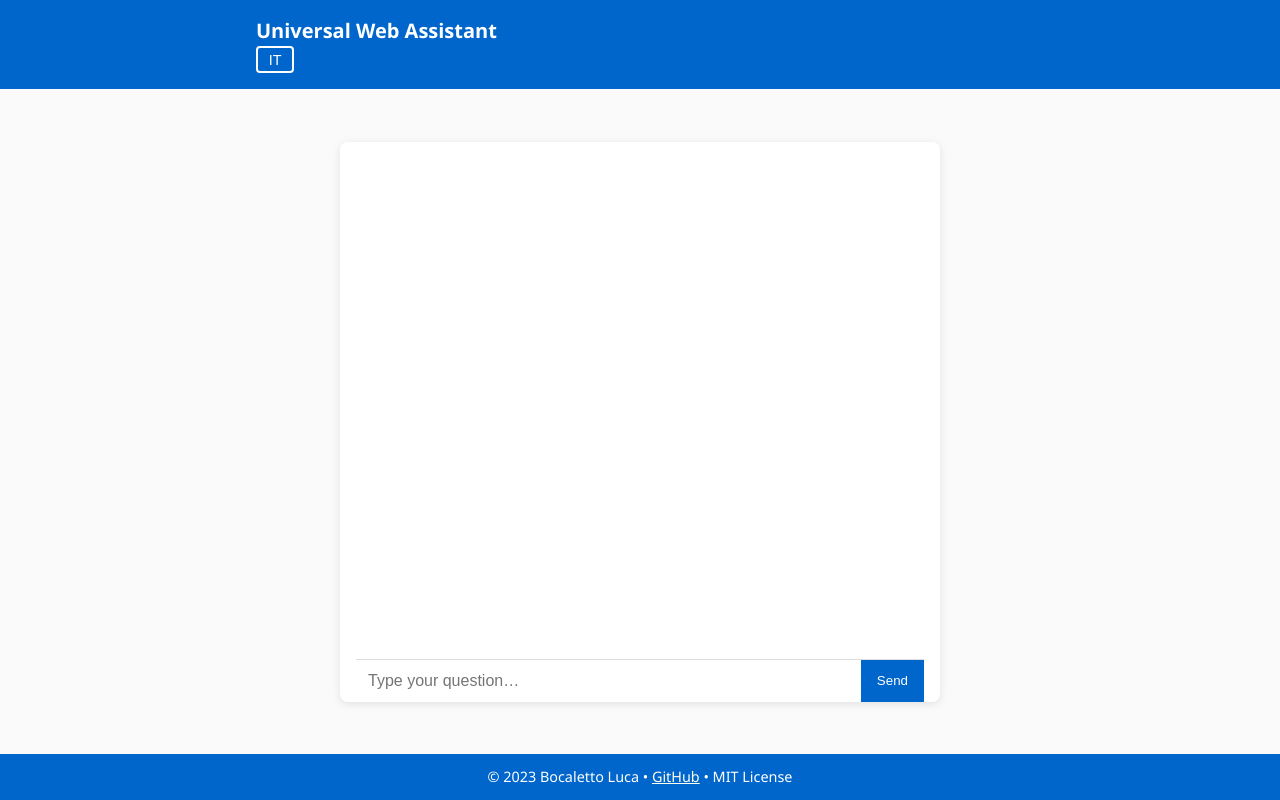
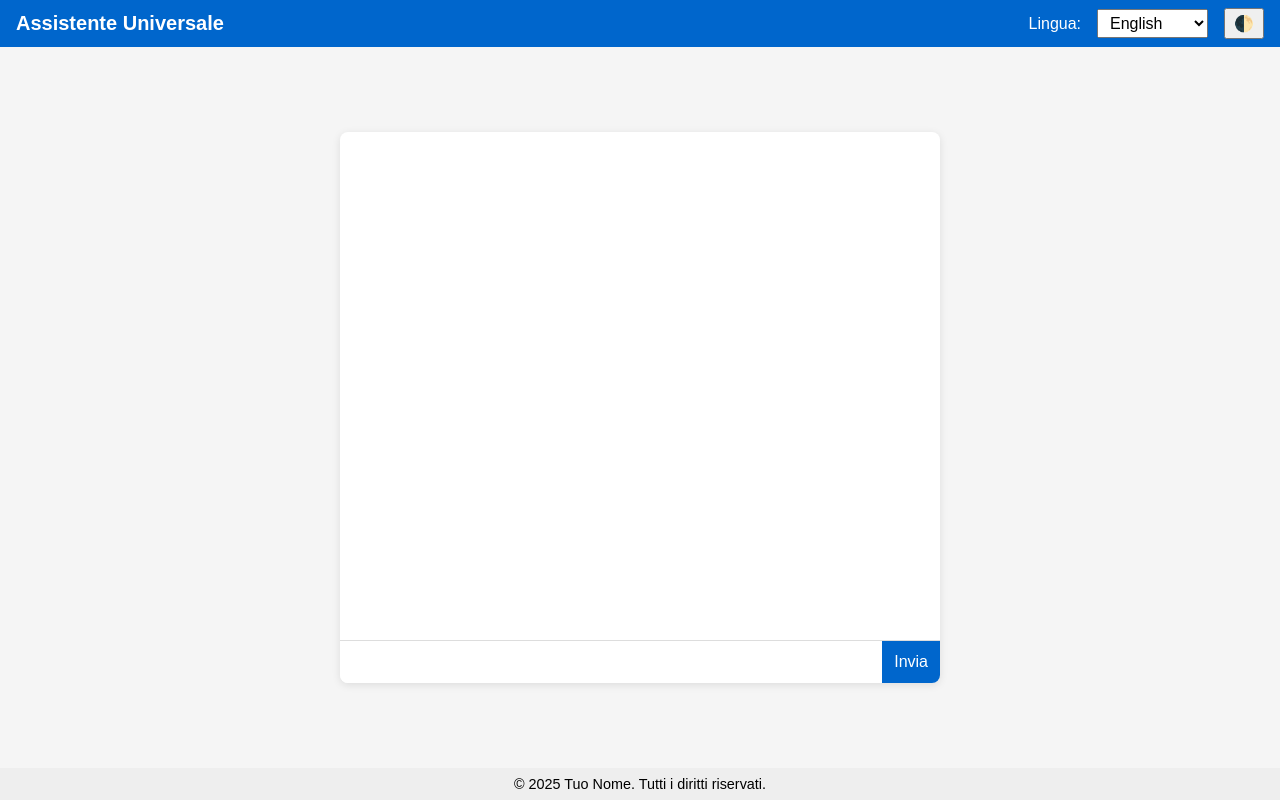
Before and after one commit to chaabat/web-assistent, a plain HTML site: page index.html in a window 1280 px wide. Drawn offline with Linux system fonts and the light colour scheme; files whose address does not match are found by name.

Commit message:
Update index.html

```diff
--- a/index.html
+++ b/index.html
@@ -1,282 +1,165 @@
 <!DOCTYPE html>
-<html lang="en">
+<html lang="it">
 <head>
   <meta charset="UTF-8">
-  <meta name="viewport" content="width=device-width, initial-scale=1">
-  <title>Universal Web Assistant</title>
-  <meta name="description" content="Universal Web Assistant: a responsive, bilingual chat interface backed by JSON phrase libraries.">
-  <link rel="canonical" href="https://your-domain.com/index.html">
-
-  <!-- Open Graph -->
-  <meta property="og:title" content="Universal Web Assistant">
-  <meta property="og:description" content="Responsive bilingual chat assistant powered by JSON phrase files.">
-  <meta property="og:type" content="website">
-  <meta property="og:url" content="https://your-domain.com/index.html">
-  <meta property="og:site_name" content="web-assistent">
-  <meta property="og:locale" content="en_US">
-
-  <!-- Twitter Card -->
-  <meta name="twitter:card" content="summary_large_image">
-  <meta name="twitter:title" content="Universal Web Assistant">
-  <meta name="twitter:description" content="Responsive bilingual chat assistant powered by JSON phrase files.">
-
-  <!-- JSON-LD -->
-  <script type="application/ld+json">
-  {
-    "@context": "https://schema.org",
-    "@type": "WebSite",
-    "name": "Universal Web Assistant",
-    "url": "https://your-domain.com/index.html",
-    "author": {
-      "@type": "Person",
-      "name": "Bocaletto Luca",
-      "url": "https://github.com/bocaletto-luca"
-    }
-  }
-  </script>
-
+  <meta name="viewport" content="width=device-width,initial-scale=1">
+  <title data-i18n="appTitle">Assistente Universale</title>
+  <meta name="description" data-i18n="appDescription" content="Un assistente chat multilingua, moderno e responsive.">
   <style>
-    /* Base Reset */
-    *, *::before, *::after {
-      margin: 0; padding: 0; box-sizing: border-box;
-    }
-    html { font-size: 16px; }
-    body {
-      font-family: 'Segoe UI', sans-serif;
-      line-height: 1.5;
-      background-color: #fafafa;
-      color: #222;
-      display: flex;
-      flex-direction: column;
-      min-height: 100vh;
-    }
-
-    /* Containers */
-    header, footer { background: #0066cc; color: #fff; }
-    .container {
-      width: 100%;
-      max-width: 800px;
-      margin: 0 auto;
-      padding: 0 1rem;
-    }
+    /* Reset & Base */
+    * { margin:0; padding:0; box-sizing:border-box; }
+    html { font-family:sans-serif; font-size:16px; }
+    body { display:flex; flex-direction:column; height:100vh; }
 
     /* Header */
-    header {
-      padding: 1rem 0;
-      display: flex;
-      align-items: center;
-      justify-content: space-between;
-    }
-    header h1 { font-size: 1.25rem; }
-    #langToggle {
-      background: transparent;
-      border: 2px solid #fff;
-      color: #fff;
-      padding: 0.25em 0.75em;
-      font-size: 0.9rem;
-      border-radius: 4px;
-      cursor: pointer;
-    }
+    header { background:#0066cc; color:#fff; padding:.5rem 1rem; display:flex; align-items:center; justify-content:space-between; }
+    .nav-brand { font-size:1.25rem; font-weight:600; }
+    .controls { display:flex; gap:1rem; align-items:center; }
+    select, button { font:inherit; padding:.25rem .5rem; }
 
-    /* Main Chat Area */
-    main {
-      flex: 1;
-      display: flex;
-      align-items: center;
-      justify-content: center;
-      padding: 1rem 0;
-    }
-    .chat-box {
-      background: #fff;
-      border-radius: 8px;
-      box-shadow: 0 2px 8px rgba(0,0,0,0.1);
-      width: 100%;
-      max-width: 600px;
-      display: flex;
-      flex-direction: column;
-      overflow: hidden;
-      height: 70vh;
-    }
-    .messages {
-      flex: 1;
-      padding: 1rem;
-      overflow-y: auto;
-    }
-    .message {
-      margin-bottom: 0.75rem;
-      max-width: 80%;
-      word-wrap: break-word;
-    }
-    .message.user {
-      align-self: flex-end;
-      background: #e0f0ff;
-      color: #004a8f;
-      border-radius: 12px 12px 0 12px;
-      padding: 0.5rem 0.75rem;
-    }
-    .message.bot {
-      align-self: flex-start;
-      background: #f1f1f1;
-      color: #333;
-      border-radius: 12px 12px 12px 0;
-      padding: 0.5rem 0.75rem;
-    }
-    .chat-input {
-      display: flex;
-      border-top: 1px solid #ddd;
-    }
-    .chat-input input {
-      flex: 1;
-      border: none;
-      padding: 0.75rem;
-      font-size: 1rem;
-    }
-    .chat-input button {
-      background: #0066cc;
-      color: #fff;
-      border: none;
-      padding: 0 1rem;
-      cursor: pointer;
-    }
+    /* Main Chat */
+    main { flex:1; display:flex; align-items:center; justify-content:center; background:#f5f5f5; padding:1rem; }
+    .chat { background:#fff; width:100%; max-width:600px; height:80%; display:flex; flex-direction:column; border-radius:8px; box-shadow:0 2px 8px rgba(0,0,0,0.1); overflow:hidden; }
+    .messages { flex:1; padding:1rem; overflow-y:auto; }
+    .message { margin-bottom:.75rem; max-width:70%; word-wrap:break-word; }
+    .message.user { align-self:flex-end; background:#e0f0ff; color:#004a8f; border-radius:12px 12px 0 12px; padding:.5rem; }
+    .message.bot  { align-self:flex-start; background:#f1f1f1; color:#333; border-radius:12px 12px 12px 0; padding:.5rem; }
+    .chat-form { display:flex; border-top:1px solid #ddd; }
+    .chat-form input { flex:1; border:none; padding:.75rem; font-size:1rem; }
+    .chat-form button { background:#0066cc; color:#fff; border:none; padding:0 .75rem; cursor:pointer; }
 
     /* Footer */
-    footer {
-      text-align: center;
-      padding: 0.75rem 0;
-      font-size: 0.9rem;
-    }
-    footer a { color: #ffe; text-decoration: underline; }
+    footer { text-align:center; padding:.5rem; font-size:.9rem; background:#eee; }
 
     /* Responsive */
-    @media (max-width: 480px) {
-      header h1 { font-size: 1rem; }
-      .chat-box { height: 60vh; }
+    @media (max-width:480px) {
+      header { flex-direction:column; align-items:flex-start; gap:.5rem; }
     }
   </style>
 </head>
-
 <body>
   <header>
-    <div class="container">
-      <h1 id="appTitle">Universal Web Assistant</h1>
-      <button id="langToggle">IT</button>
+    <div class="nav-brand" data-i18n="appTitle">Assistente Universale</div>
+    <div class="controls">
+      <label for="lang" data-i18n="selectLang">Lingua:</label>
+      <select id="lang">
+        <option value="it">Italiano</option>
+        <option value="en">English</option>
+        <option value="es">Español</option>
+        <option value="fr">Français</option>
+        <option value="de">Deutsch</option>
+        <option value="pt">Português</option>
+        <option value="cn">中文</option>
+        <option value="ja">日本語</option>
+      </select>
+      <button id="toggle-theme" aria-label="Toggle theme">🌓</button>
     </div>
   </header>
 
   <main>
-    <div class="chat-box container">
+    <div class="chat">
       <div class="messages" id="messages" role="log" aria-live="polite"></div>
-      <form class="chat-input" id="chatForm">
-        <input
-          type="text"
-          id="userInput"
-          placeholder="Type your question…"
-          aria-label="Chat input"
-          autocomplete="off"
-          required
-        >
-        <button type="submit" id="sendBtn">Send</button>
+      <form class="chat-form" id="chatForm">
+        <input type="text" id="userInput" data-i18n-placeholder="placeholder" placeholder="Scrivi un messaggio…" autocomplete="off" required>
+        <button type="submit" id="sendBtn" data-i18n="sendButton">Invia</button>
       </form>
     </div>
   </main>
 
   <footer>
-    <div class="container">
-      © 2023 Bocaletto Luca • <a href="https://github.com/bocaletto-luca/web-assistent" target="_blank">GitHub</a> • MIT License
-    </div>
+    <p data-i18n="footerText">© 2025 Tuo Nome. Tutti i diritti riservati.</p>
   </footer>
 
   <script>
-    // --- i18n Dictionaries ---
-    const DICTS = {
-      en: {
-        title: 'Universal Web Assistant',
-        placeholder: 'Type your question…',
-        send: 'Send',
-        fallback: "Sorry, I don't understand. Try another phrase.",
-        toggleLabel: 'IT'
-      },
-      it: {
-        title: 'Assistente Universale Web',
-        placeholder: 'Scrivi la tua domanda…',
-        send: 'Invia',
-        fallback: "Scusa, non ho capito. Prova un'altra frase.",
-        toggleLabel: 'EN'
+    const uiKeys = [
+      'appTitle','appDescription','selectLang','placeholder','sendButton','footerText','fallback'
+    ];
+    const supported = ['it','en','es','fr','de','pt','cn','ja'];
+    let uiDict = {}, botDict = {};
+
+    const elems = {};
+    uiKeys.forEach(k => {
+      elems[k] = document.querySelector(`[data-i18n="${k}"]`);
+    });
+    // placeholder elements
+    const placeholderEl = document.querySelector('[data-i18n-placeholder]');
+
+    const langSelect = document.getElementById('lang');
+    const toggleTheme = document.getElementById('toggle-theme');
+    const chatForm = document.getElementById('chatForm');
+    const userInput = document.getElementById('userInput');
+    const sendBtn = document.getElementById('sendBtn');
+    const messages = document.getElementById('messages');
+
+    // Dark mode
+    toggleTheme.addEventListener('click', () => {
+      document.documentElement.dataset.theme = document.documentElement.dataset.theme === 'dark' ? 'light' : 'dark';
+    });
+
+    // Load both UI and bot phrases
+    async function loadLanguage(lang) {
+      if (!supported.includes(lang)) lang = 'it';
+      langSelect.value = lang;
+      localStorage.setItem('appLang', lang);
+
+      // UI dictionary
+      try {
+        const uiRes = await fetch(`locales/${lang}.json`);
+        uiDict = await uiRes.json();
+        uiKeys.forEach(key => {
+          if (key === 'placeholder') {
+            userInput.placeholder = uiDict[key] || '';
+          } else {
+            const el = elems[key];
+            if (el && uiDict[key]) el.innerText = uiDict[key];
+          }
+        });
+        document.title = uiDict.appTitle || document.title;
+        document.querySelector('meta[name="description"]').setAttribute('content', uiDict.appDescription||'');
+      } catch (e) {
+        console.error('UI load error', e);
       }
-    };
 
-    let locale = 'en';
-    let phrases = {};
+      // Bot phrases
+      try {
+        const botRes = await fetch(`phrases/${lang}.json`);
+        botDict = await botRes.json();
+      } catch (e) {
+        console.error('Phrases load error', e);
+        botDict = {};
+      }
 
-    // --- DOM References ---
-    const appTitle    = document.getElementById('appTitle');
-    const langToggle  = document.getElementById('langToggle');
-    const chatForm    = document.getElementById('chatForm');
-    const userInput   = document.getElementById('userInput');
-    const sendBtn     = document.getElementById('sendBtn');
-    const messages    = document.getElementById('messages');
-
-    // --- Load JSON Library ---
-    async function loadPhrases() {
-      try {
-        const res = await fetch(`${locale}.json`, { cache: 'no-store' });
-        phrases = await res.json();
-      } catch (e) {
-        console.error('Failed to load', locale + '.json', e);
-        phrases = {};
-      }
+      // Clear chat on change
+      messages.innerHTML = '';
     }
 
-    // --- Render UI Text ---
-    function updateUIText() {
-      appTitle.textContent          = DICTS[locale].title;
-      userInput.placeholder         = DICTS[locale].placeholder;
-      sendBtn.textContent           = DICTS[locale].send;
-      langToggle.textContent        = DICTS[locale].toggleLabel;
-    }
-
-    // --- Switch Language ---
-    langToggle.addEventListener('click', async () => {
-      locale = locale === 'en' ? 'it' : 'en';
-      document.documentElement.lang = locale;
-      await loadPhrases();
-      updateUIText();
-      messages.innerHTML = ''; // clear chat when switching
-    });
-
-    // --- Append Message ---
-    function appendMessage(text, who) {
-      const msg = document.createElement('div');
-      msg.className = 'message ' + who;
-      msg.textContent = text;
-      messages.appendChild(msg);
+    // Chat logic
+    function appendMessage(txt, who) {
+      const m = document.createElement('div');
+      m.className = `message ${who}`;
+      m.textContent = txt;
+      messages.appendChild(m);
       messages.scrollTop = messages.scrollHeight;
     }
 
-    // --- Handle Form Submit ---
     chatForm.addEventListener('submit', e => {
       e.preventDefault();
-      const query = userInput.value.trim();
-      if (!query) return;
-      appendMessage(query, 'user');
+      const text = userInput.value.trim();
+      if (!text) return;
+      appendMessage(text, 'user');
+      userInput.value = '';
 
-      const key = query.toLowerCase();
-      const entry = phrases[key];
-      const reply = entry
-        ? entry.response
-        : DICTS[locale].fallback;
-
+      const key = text.toLowerCase();
+      const reply = botDict[key]?.response || uiDict.fallback;
       setTimeout(() => appendMessage(reply, 'bot'), 300);
-      userInput.value = '';
-      userInput.focus();
     });
 
-    // --- Init ---
-    (async () => {
-      document.documentElement.lang = locale;
-      await loadPhrases();
-      updateUIText();
-    })();
+    // Init
+    document.addEventListener('DOMContentLoaded', () => {
+      const saved = localStorage.getItem('appLang') || navigator.language.slice(0,2) || 'it';
+      loadLanguage(saved);
+    });
+    langSelect.addEventListener('change', () => loadLanguage(langSelect.value));
   </script>
 </body>
 </html>
```
